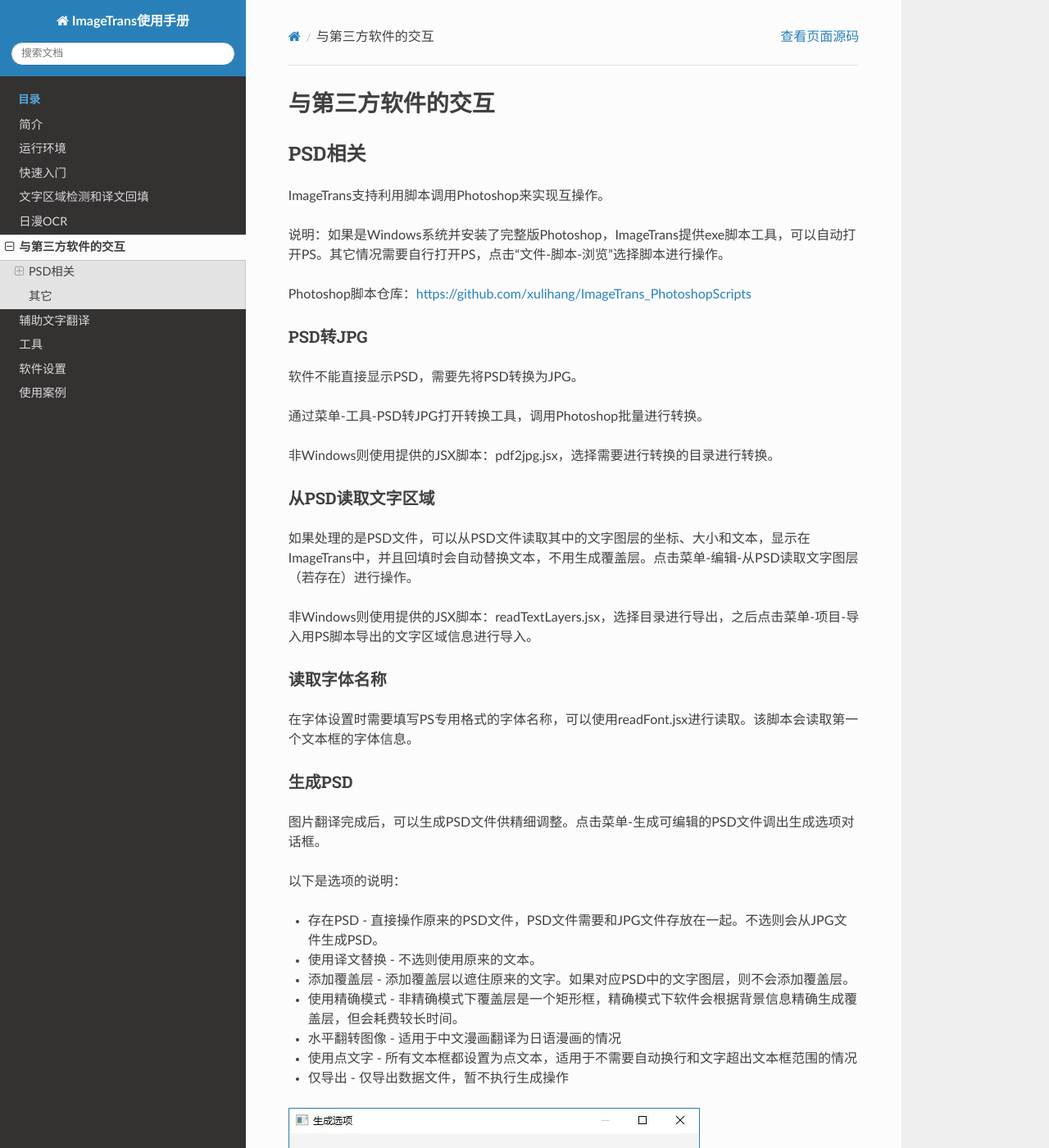
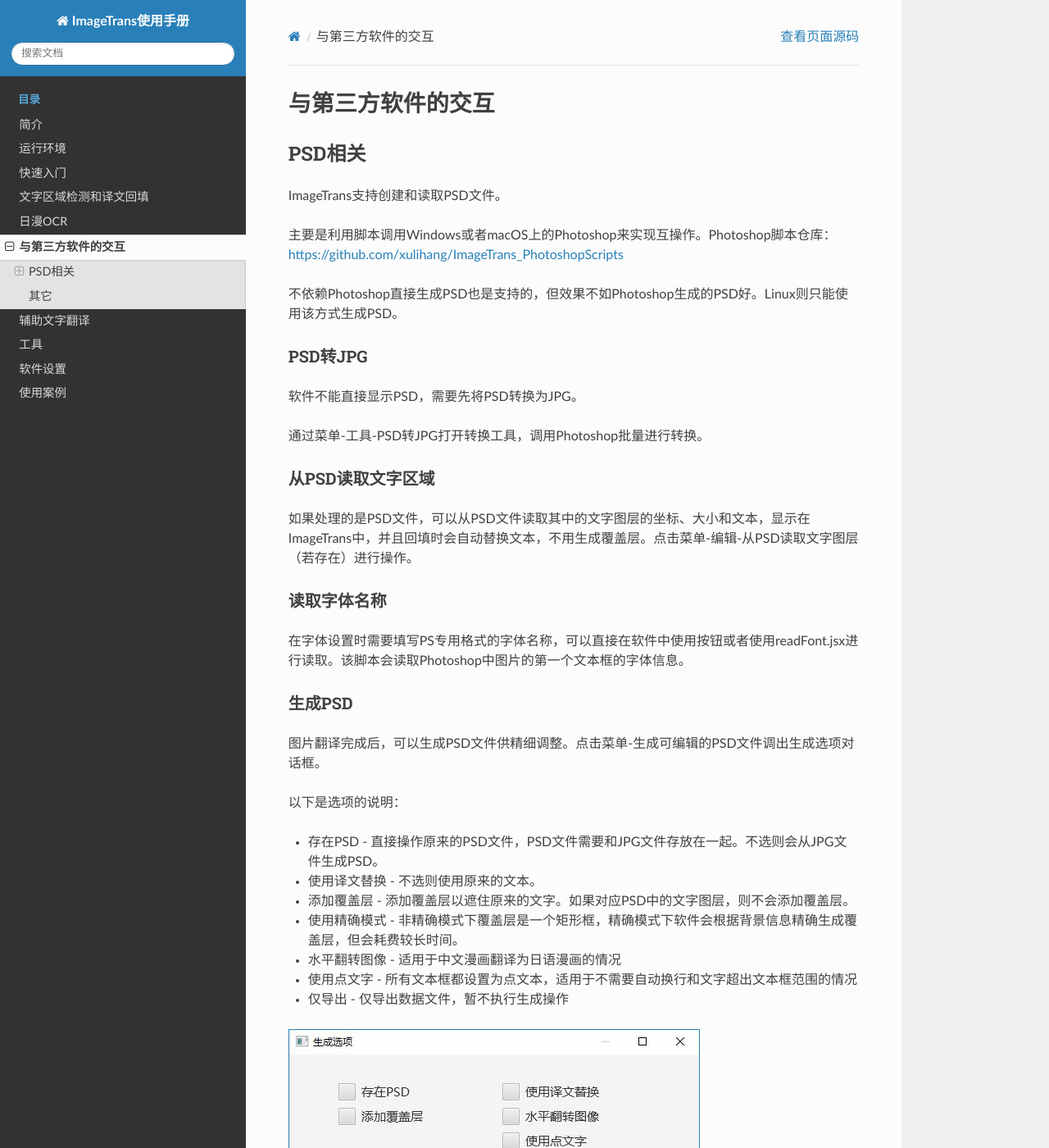
Before and after one commit to xulihang/ImageTrans-docs, a Sphinx documentation site: the page built from source/interoperation.rst, in a window 1280 px wide and 1400 px high. Shown: the whole window at 82% size. Built offline with Sphinx 7.4.7 and the Read the Docs theme 3.1.0, drawn with Linux system fonts in a browser that asks for light colours; some of the changed text lies outside the part shown.

Commit message:
Update interoperation.rst

```diff
--- a/source/interoperation.rst
+++ b/source/interoperation.rst
@@ -5,11 +5,11 @@
 PSD相关
 ------------------
 
-ImageTrans支持利用脚本调用Photoshop来实现互操作。
+ImageTrans支持创建和读取PSD文件。
 
-说明：如果是Windows系统并安装了完整版Photoshop，ImageTrans提供exe脚本工具，可以自动打开PS。其它情况需要自行打开PS，点击“文件-脚本-浏览”选择脚本进行操作。
+主要是利用脚本调用Windows或者macOS上的Photoshop来实现互操作。Photoshop脚本仓库：`<https://github.com/xulihang/ImageTrans_PhotoshopScripts>`_
 
-Photoshop脚本仓库：`<https://github.com/xulihang/ImageTrans_PhotoshopScripts>`_
+不依赖Photoshop直接生成PSD也是支持的，但效果不如Photoshop生成的PSD好。Linux则只能使用该方式生成PSD。
 
 PSD转JPG
 +++++++++++++
@@ -18,19 +18,16 @@ PSD转JPG
 
 通过菜单-工具-PSD转JPG打开转换工具，调用Photoshop批量进行转换。
 
-非Windows则使用提供的JSX脚本：pdf2jpg.jsx，选择需要进行转换的目录进行转换。
 
 从PSD读取文字区域
 ++++++++++++++++++++++++++
 
 如果处理的是PSD文件，可以从PSD文件读取其中的文字图层的坐标、大小和文本，显示在ImageTrans中，并且回填时会自动替换文本，不用生成覆盖层。点击菜单-编辑-从PSD读取文字图层（若存在）进行操作。
 
-非Windows则使用提供的JSX脚本：readTextLayers.jsx，选择目录进行导出，之后点击菜单-项目-导入用PS脚本导出的文字区域信息进行导入。
-
 读取字体名称
 +++++++++++++++
 
-在字体设置时需要填写PS专用格式的字体名称，可以使用readFont.jsx进行读取。该脚本会读取第一个文本框的字体信息。
+在字体设置时需要填写PS专用格式的字体名称，可以直接在软件中使用按钮或者使用readFont.jsx进行读取。该脚本会读取Photoshop中图片的第一个文本框的字体信息。
 
 生成PSD
 +++++++++++++++
@@ -51,8 +48,6 @@ PSD转JPG
 
 生成完成后会跳出提示窗口，请耐心等待。期间可以切换到PS的窗口查看正在进行的操作，如果PS提出相关操作，需要人工处理。
 
-非Windows请使用脚本：addLayers.jsx。
-
 其它
 ------------------
 
```
